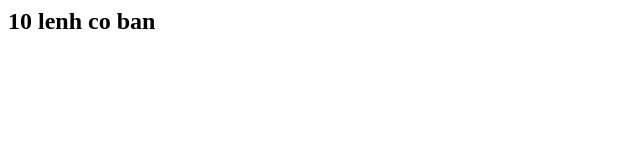
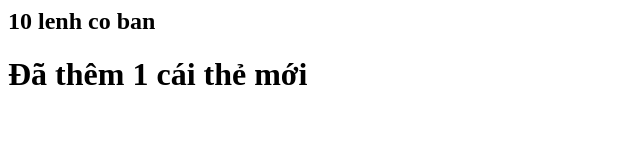
Before and after one commit to nqkiet7/github_tutorial, a plain HTML site: page index.html in a window 1280 px wide. Shown: the whole page, without its empty margins (0-640 px from the left). Drawn offline with Linux system fonts and the light colour scheme.

Commit message:
them the moi

```diff
--- a/index.html
+++ b/index.html
@@ -6,5 +6,6 @@
 </head>
 <body>
     <h2>10 lenh co ban</h2>
+    <h1>Đã thêm 1 cái thẻ mới</h1>
 </body>
 </html>
```
